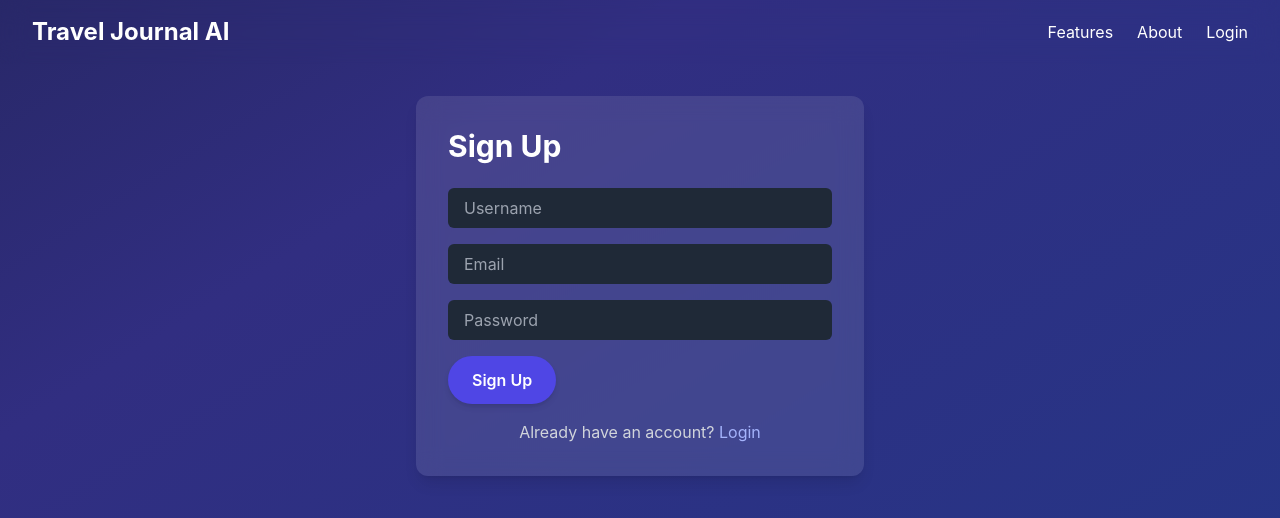
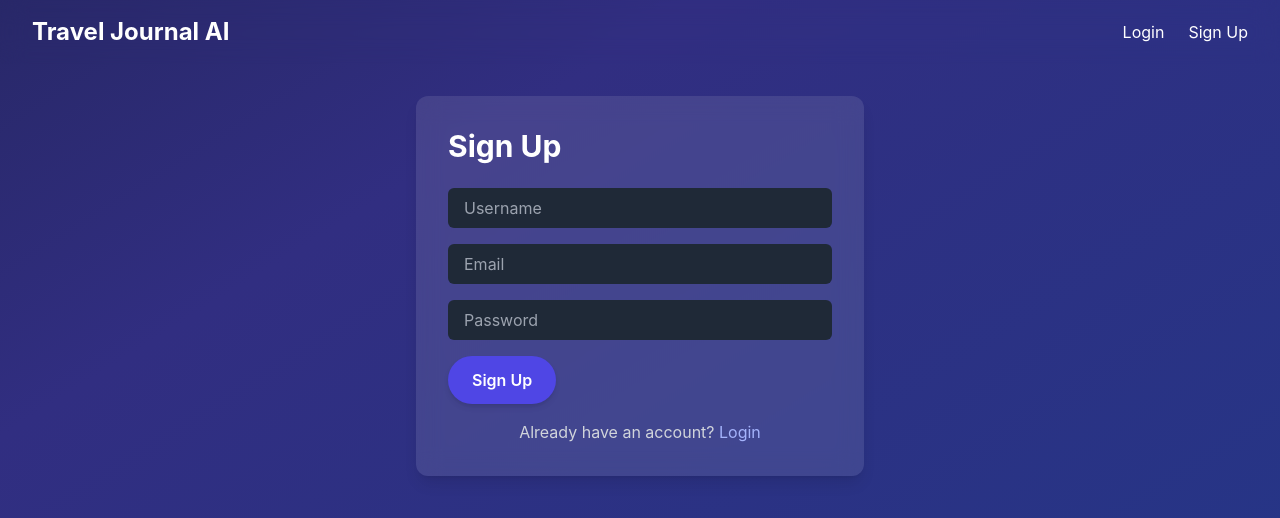
Before and after one commit to adendl/roadtrip-ai, a React (Vite) app in the folder frontend/: page /signup in a window 1280 px wide. Shown: the top 518 px of the page. Built offline with nearby package versions, Linux system fonts and the light colour scheme.

Commit message:
set up authcontext and updated header with sign out options

```diff
--- a/frontend/src/App.tsx
+++ b/frontend/src/App.tsx
@@ -2,20 +2,23 @@ import React from 'react';
 import { BrowserRouter as Router, Routes, Route } from 'react-router-dom';
 import Home from './pages/Home';
 import Login from './pages/Login';
-import SignUp from './pages/SignUp'; // Add SignUp import
+import SignUp from './pages/SignUp';
 import './styles/index.css';
+import { AuthProvider } from './context/AuthContext';
 
 const App: React.FC = () => {
   return (
+    <AuthProvider>
       <Router>
         <div className="min-h-screen">
           <Routes>
             <Route path="/" element={<Home />} />
             <Route path="/login" element={<Login />} />
-          <Route path="/signup" element={<SignUp />} /> {/* Add SignUp route */}
+            <Route path="/signup" element={<SignUp />} />
           </Routes>
         </div>
       </Router>
+    </AuthProvider>
   );
 };
 
--- a/frontend/src/components/Header.tsx
+++ b/frontend/src/components/Header.tsx
@@ -1,14 +1,41 @@
-import React from 'react';
+import React, { useState } from 'react';
+import { useAuth } from '../context/AuthContext';
+import { UserCircleIcon, Bars3Icon, XMarkIcon } from '@heroicons/react/24/outline';
 
 const Header: React.FC = () => {
+  const { isLoggedIn, logout } = useAuth();
+  const [isMenuOpen, setIsMenuOpen] = useState(false);
+
+  const toggleMenu = () => setIsMenuOpen(!isMenuOpen);
+
   return (
     <header className="fixed w-full bg-transparent backdrop-blur-md z-10">
       <div className="max-w-7xl mx-auto px-4 sm:px-6 lg:px-8 py-4 flex justify-between items-center">
-        <div className="text-2xl font-bold"><a href="/">Travel Journal AI</a></div>
-        <nav className="space-x-6">
-          <a href="/#features" className="hover:text-indigo-300 transition-colors">Features</a>
-          <a href="#about" className="hover:text-indigo-300 transition-colors">About</a>
-          <a href="/login" className="hover:text-indigo-300 transition-colors">Login</a>
+        <div className="text-2xl font-bold">Travel Journal AI</div>
+        <nav className="flex items-center space-x-6">
+          {!isLoggedIn && (
+            <>
+              <a href="/login" className="hover:text-indigo-300 transition-colors">Login</a>
+              <a href="/signup" className="hover:text-indigo-300 transition-colors">Sign Up</a>
+            </>
+          )}
+          {isLoggedIn && (
+            <div className="relative">
+              <button onClick={toggleMenu} className="focus:outline-none">
+                <UserCircleIcon className="h-10 w-10 text-white hover:text-indigo-300 transition-colors" />
+              </button>
+              {isMenuOpen && (
+                <div className="absolute right-0 mt-2 w-48 bg-gray-800 rounded-md shadow-lg py-2 z-20">
+                  <button
+                    onClick={logout}
+                    className="block w-full text-left px-4 py-2 text-white hover:bg-gray-700 hover:text-indigo-300 transition-colors"
+                  >
+                    Sign Out
+                  </button>
+                </div>
+              )}
+            </div>
+          )}
         </nav>
       </div>
     </header>
--- /dev/null
+++ b/frontend/src/context/AuthContext.tsx
@@ -0,0 +1,47 @@
+import React, { createContext, useContext, useState, useEffect } from 'react';
+
+interface AuthContextType {
+  isLoggedIn: boolean;
+  token: string | null;
+  login: (token: string) => void;
+  logout: () => void;
+}
+
+const AuthContext = createContext<AuthContextType | undefined>(undefined);
+
+export const AuthProvider: React.FC<{ children: React.ReactNode }> = ({ children }) => {
+  const [isLoggedIn, setIsLoggedIn] = useState<boolean>(!!localStorage.getItem('token'));
+  const [token, setToken] = useState<string | null>(localStorage.getItem('token'));
+
+  const login = (newToken: string) => {
+    localStorage.setItem('token', newToken);
+    setToken(newToken);
+    setIsLoggedIn(true);
+  };
+
+  const logout = () => {
+    localStorage.removeItem('token');
+    setToken(null);
+    setIsLoggedIn(false);
+    window.location.href = '/';
+  };
+
+  useEffect(() => {
+    setIsLoggedIn(!!localStorage.getItem('token'));
+    setToken(localStorage.getItem('token'));
+  }, []);
+
+  return (
+    <AuthContext.Provider value={{ isLoggedIn, token, login, logout }}>
+      {children}
+    </AuthContext.Provider>
+  );
+};
+
+export const useAuth = () => {
+  const context = useContext(AuthContext);
+  if (context === undefined) {
+    throw new Error('useAuth must be used within an AuthProvider');
+  }
+  return context;
+};
--- a/frontend/src/pages/Login.tsx
+++ b/frontend/src/pages/Login.tsx
@@ -2,12 +2,14 @@ import React, { useState } from 'react';
 import Button from '../components/Button';
 import Header from '../components/Header';
 import axios from 'axios';
+import { useAuth } from '../context/AuthContext';
 
 const Login: React.FC = () => {
   const [username, setUsername] = useState('');
   const [password, setPassword] = useState('');
   const [error, setError] = useState('');
   const [successMessage, setSuccessMessage] = useState('');
+  const { login } = useAuth();
 
   const handleSubmit = async (e: React.MouseEvent) => {
     e.preventDefault();
@@ -19,13 +21,12 @@ const Login: React.FC = () => {
         username,
         password,
       });
-      const token = response.data; // Expecting a string token from the backend
-      localStorage.setItem('token', token); // Store token for future use
+      const token = response.data;
+      login(token);
       setSuccessMessage('Login Successful!');
-      // Optional: Redirect after a delay (e.g., to a dashboard)
       setTimeout(() => {
-        window.location.href = '/'; // Redirect to homepage or a protected route
-      }, 1000);
+        window.location.href = '/';
+      }, 2000);
     } catch (err) {
       console.error('Login Error:', err);
       setError('Invalid username or password. Please try again.');
```
Lines whose indentation alone changed are shown as unchanged.
